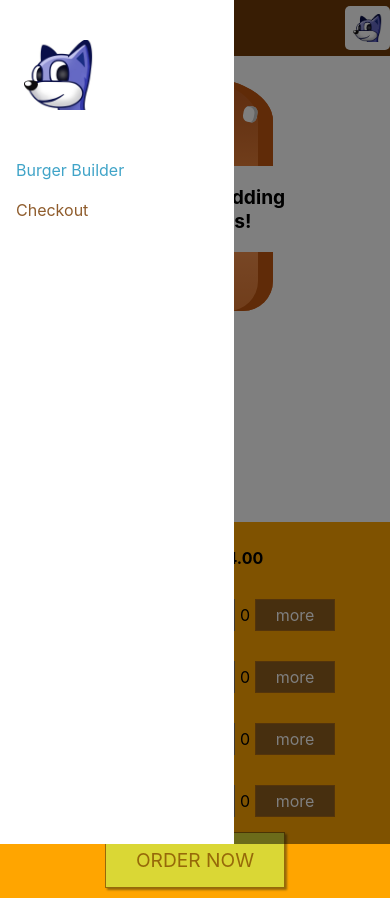
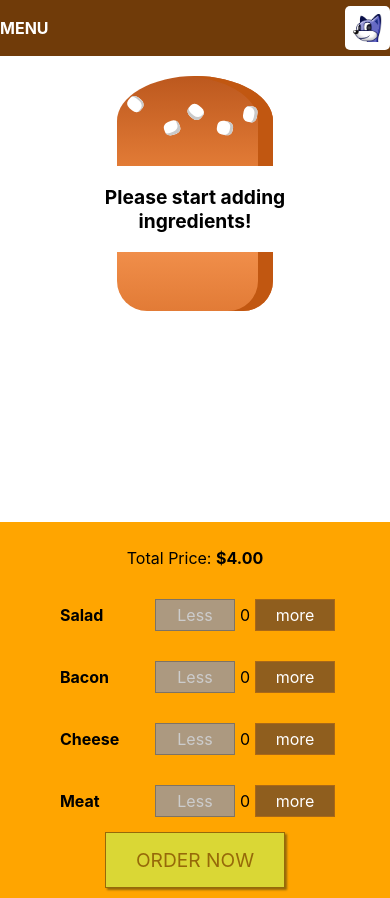
Before and after one commit to aDeveloperX/React-Burger, a React (Create React App) app: page / in a window 390 px wide. Built offline with nearby package versions, Linux system fonts and the light colour scheme.

Commit message:
implement mobile version, make the MENU button invisible on desktop mode

```diff
--- a/src/components/Layout/Layout.js
+++ b/src/components/Layout/Layout.js
@@ -4,15 +4,19 @@ import Toolbar from "../Navigation/Toolbar/Toolbar";
 import SideDrawer from "../Navigation/SideDrawer/SideDrawer";
 class Layout extends Component {
   state = {
-    showSideDrawer: true
+    showSideDrawer: false
   };
   sideDrawerClosedHandler = () => {
     this.setState({ showSideDrawer: false });
   };
+
+  sideDrawerOpenedHandler = () => {
+    this.setState({ showSideDrawer: true });
+  };
   render() {
     return (
       <>
-        <Toolbar></Toolbar>
+        <Toolbar btnClicked={this.sideDrawerOpenedHandler}></Toolbar>
         <SideDrawer
           open={this.state.showSideDrawer}
           closed={this.sideDrawerClosedHandler}
--- a/src/components/Navigation/Toolbar/Toolbar.js
+++ b/src/components/Navigation/Toolbar/Toolbar.js
@@ -2,11 +2,14 @@ import React from "react";
 import classes from "./Toolbar.module.css";
 import Logo from "../../Logo/Logo.js";
 import NavigationItems from "../NavigationItems/NavigationItems";
+import Button from "../../UI/Button/Button";
 
 const toolbar = props => {
   return (
     <header className={classes.Toolbar}>
-      <div>MENU</div>
+      <div className={classes.MobileOnly}>
+        <Button clicked={props.btnClicked}>MENU</Button>
+      </div>
       <div className={classes.Logo}>
         <Logo></Logo>
       </div>
--- a/src/components/Navigation/Toolbar/Toolbar.module.css
+++ b/src/components/Navigation/Toolbar/Toolbar.module.css
@@ -26,3 +26,9 @@
     display: none;
   }
 }
+
+@media (min-width: 500px) {
+  .MobileOnly {
+    visibility: hidden;
+  }
+}
```
